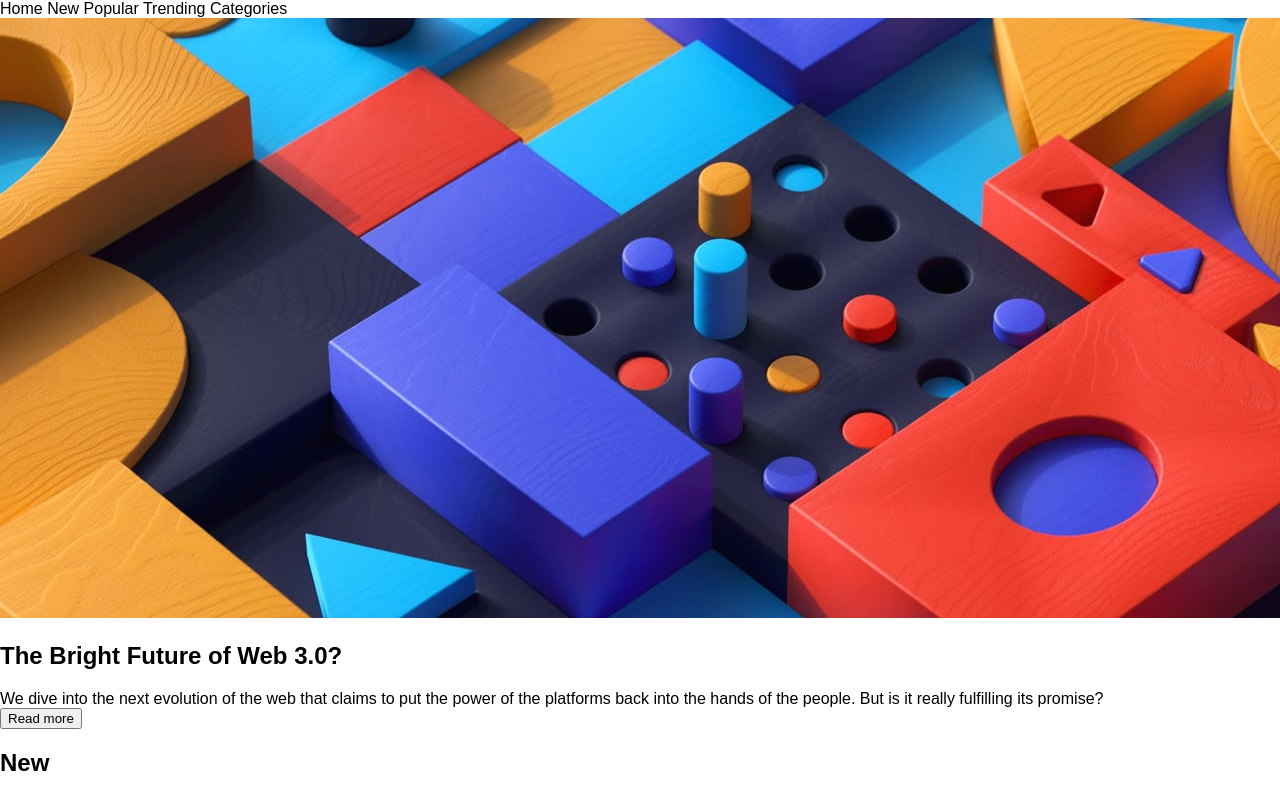
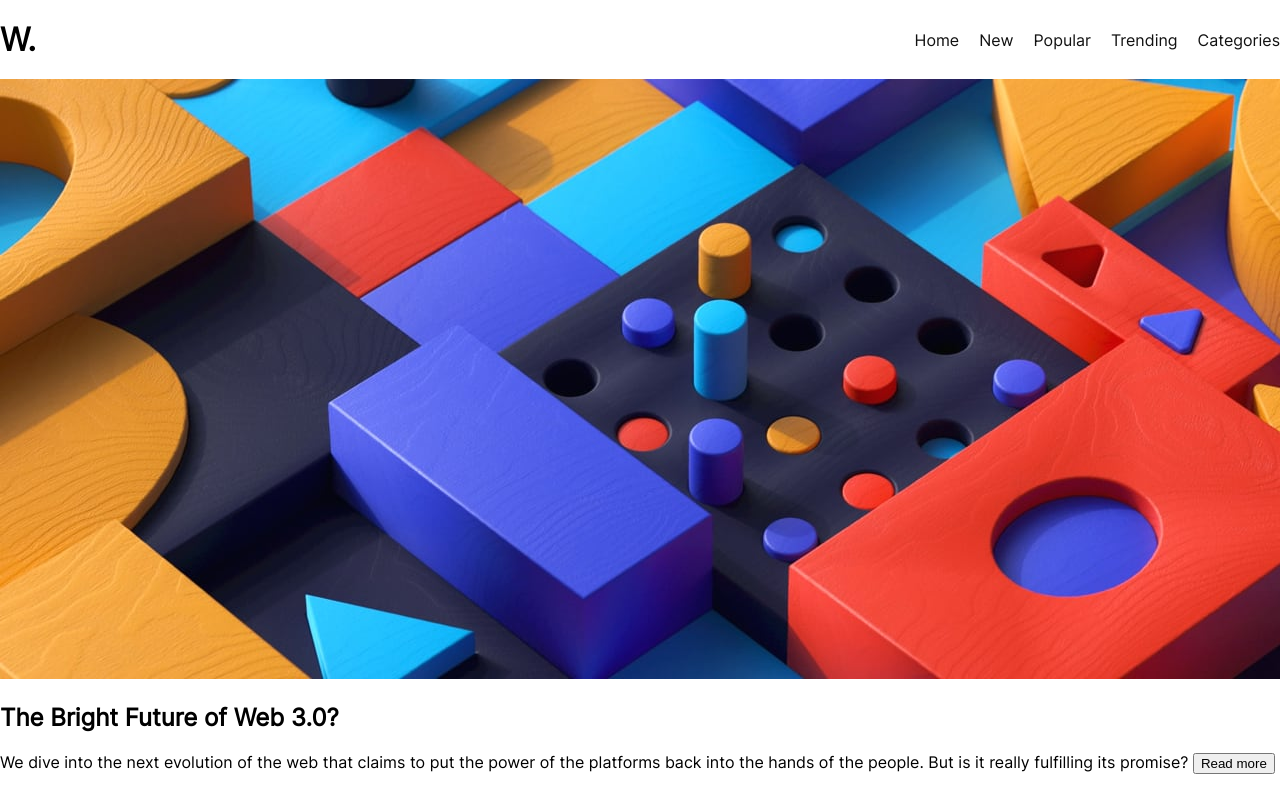
Before and after one commit to muhammadderic/news-homepage--FrontEndMentor, a website: page index.html in a window 1280 px wide. Shown: the top 791 px of the page. Drawn offline with Linux system fonts and the light colour scheme; files whose address does not match are found by name.

Commit message:
Styling navbar

```diff
--- a/index.html
+++ b/index.html
@@ -12,11 +12,24 @@
 
 <body>
   <nav class="navbar">
-    Home
-    New
-    Popular
-    Trending
-    Categories
+    <div class="logo">W.</div>
+    <div class="right">
+      <div class="link">
+        <a href="#">Home</a>
+      </div>
+      <div class="link">
+        <a href="#">New</a>
+      </div>
+      <div class="link">
+        <a href="#">Popular</a>
+      </div>
+      <div class="link">
+        <a href="#">Trending</a>
+      </div>
+      <div class="link">
+        <a href="#">Categories</a>
+      </div>
+    </div>
   </nav>
   <main class="main">
     <article class="left">
@@ -29,10 +42,10 @@
         the
         people.
         But is it really fulfilling its promise?
+        <button>
+          Read more
+        </button>
       </section>
-      <button>
-        Read more
-      </button>
     </article>
 
     <div class="right">
--- a/style.scss
+++ b/style.scss
@@ -5,11 +5,36 @@
     url("./assets/fonts/static/Inter-ExtraBold.ttf") format("truetype");
 }
 
+a {
+  text-decoration: none;
+  color: #111;
+}
+
 body {
   margin: 0;
   padding: 0;
-  font-family: 'Poppins', sans-serif;
+  font-family: 'Inter';
   box-sizing: border-box;
+
+  .navbar {
+    padding: 20px 0;
+    display: flex;
+    justify-content: space-between;
+    align-items: center;
+
+    .logo {
+      font-size: 32px;
+      font-weight: bold;
+    }
+
+    .right {
+      display: flex;
+
+      .link {
+        margin-left: 20px;
+      }
+    }
+  }
 
   .attribution {
     font-size: 11px;
```
Also changed, not shown: assets/css/style.css.
